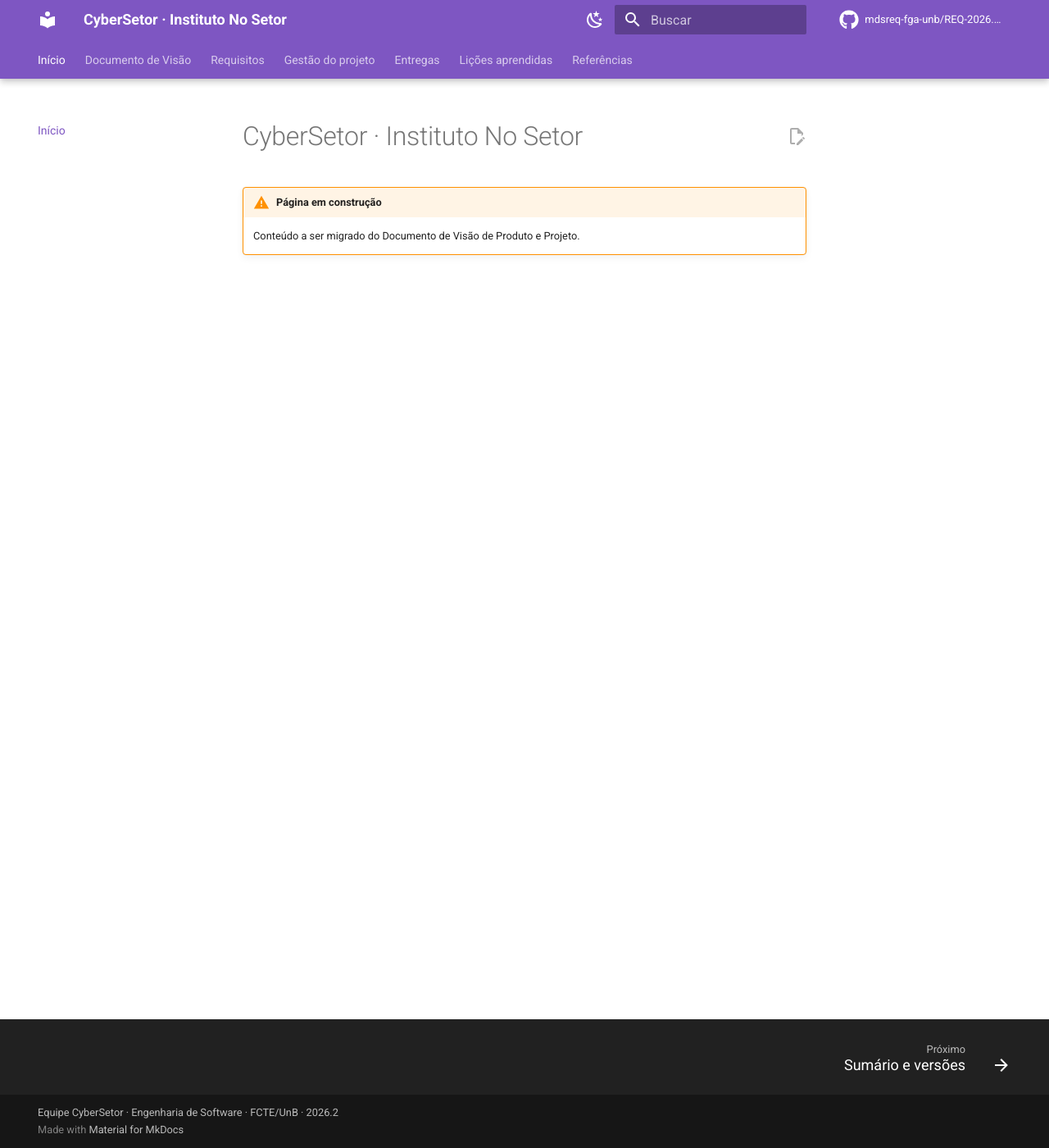
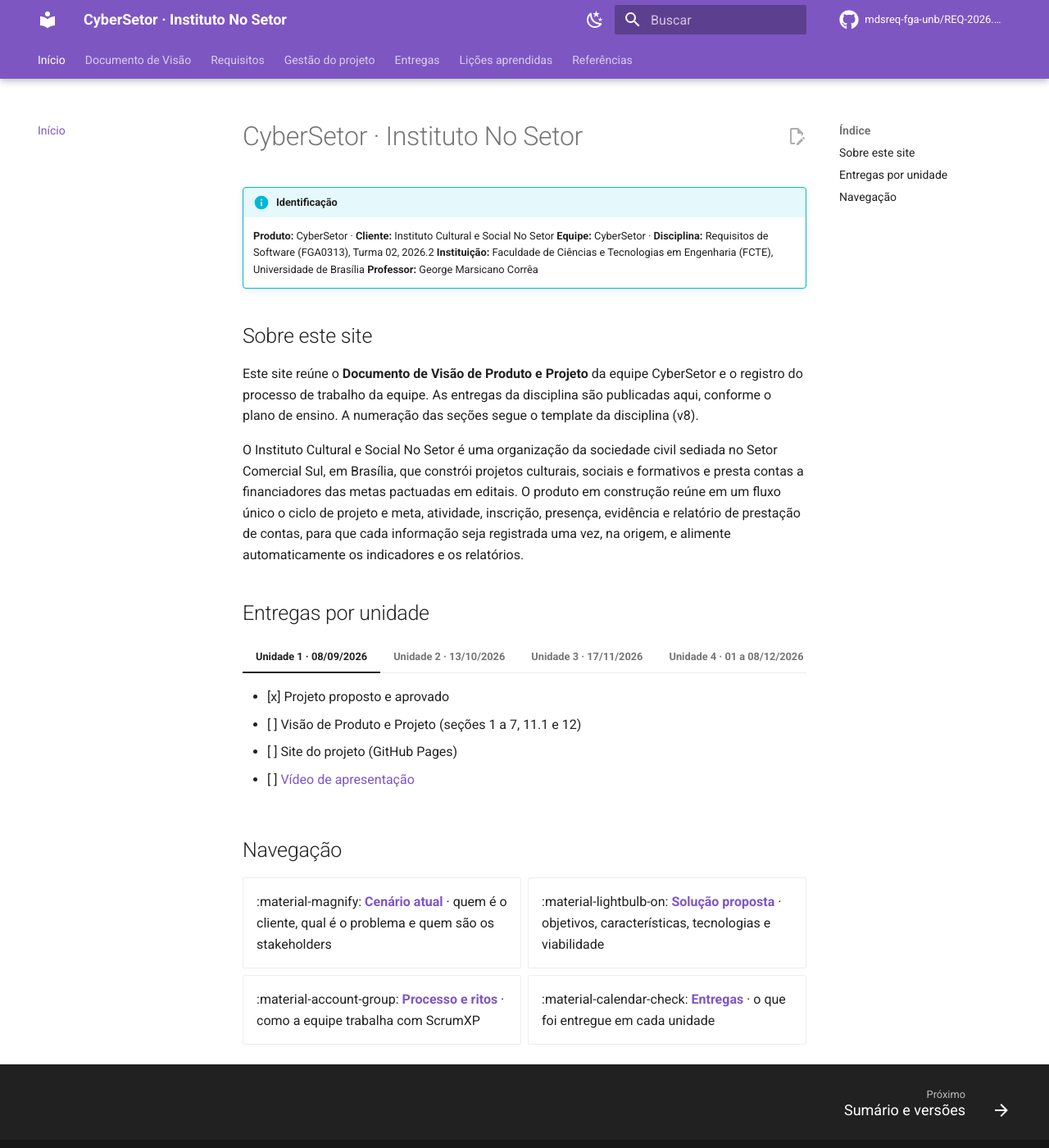
Before and after one commit to mdsreq-fga-unb/REQ-2026.2-T02-CyberSetor, an MkDocs documentation site: the page built from docs/index.md, in a window 1280 px wide and 1400 px high. Shown: the whole window at 82% size. Built offline with MkDocs 1.6.1 and Material for MkDocs 9.7.7, drawn with Linux system fonts in a browser that asks for light colours; comment, search, counter and statistics services are not loaded.

Commit message:
docs(nav): capa do site

```diff
--- a/docs/index.md
+++ b/docs/index.md
@@ -1,4 +1,47 @@
 # CyberSetor · Instituto No Setor
 
-!!! warning "Página em construção"
-    Conteúdo a ser migrado do Documento de Visão de Produto e Projeto.
+!!! info "Identificação"
+    **Produto:** CyberSetor · **Cliente:** Instituto Cultural e Social No Setor
+    **Equipe:** CyberSetor · **Disciplina:** Requisitos de Software (FGA0313), Turma 02, 2026.2
+    **Instituição:** Faculdade de Ciências e Tecnologias em Engenharia (FCTE), Universidade de Brasília
+    **Professor:** George Marsicano Corrêa
+
+## Sobre este site
+
+Este site reúne o **Documento de Visão de Produto e Projeto** da equipe CyberSetor e o registro do processo de trabalho da equipe. As entregas da disciplina são publicadas aqui, conforme o plano de ensino. A numeração das seções segue o template da disciplina (v8).
+
+O Instituto Cultural e Social No Setor é uma organização da sociedade civil sediada no Setor Comercial Sul, em Brasília, que constrói projetos culturais, sociais e formativos e presta contas a financiadores das metas pactuadas em editais. O produto em construção reúne em um fluxo único o ciclo de projeto e meta, atividade, inscrição, presença, evidência e relatório de prestação de contas, para que cada informação seja registrada uma vez, na origem, e alimente automaticamente os indicadores e os relatórios.
+
+## Entregas por unidade
+
+=== "Unidade 1 · 08/09/2026"
+
+    - [x] Projeto proposto e aprovado
+    - [ ] Visão de Produto e Projeto (seções 1 a 7, 11.1 e 12)
+    - [ ] Site do projeto (GitHub Pages)
+    - [ ] [Vídeo de apresentação](entregas/unidade-1.md)
+
+=== "Unidade 2 · 13/10/2026"
+
+    - [ ] Requisitos funcionais e não funcionais (seção 8)
+    - [ ] Definition of Ready e Definition of Done (seção 9)
+    - [ ] Backlog do produto e MVP (seção 10)
+
+=== "Unidade 3 · 17/11/2026"
+
+    - [ ] Desenvolvimento e validação do incremento
+
+=== "Unidade 4 · 01 a 08/12/2026"
+
+    - [ ] Entrega final do produto
+
+## Navegação
+
+<div class="grid cards" markdown>
+
+- :material-magnify: **[Cenário atual](visao/1-cenario-atual.md)** · quem é o cliente, qual é o problema e quem são os stakeholders
+- :material-lightbulb-on: **[Solução proposta](visao/2-solucao-proposta.md)** · objetivos, características, tecnologias e viabilidade
+- :material-account-group: **[Processo e ritos](gestao/processo-scrumxp.md)** · como a equipe trabalha com ScrumXP
+- :material-calendar-check: **[Entregas](entregas/unidade-1.md)** · o que foi entregue em cada unidade
+
+</div>
```
